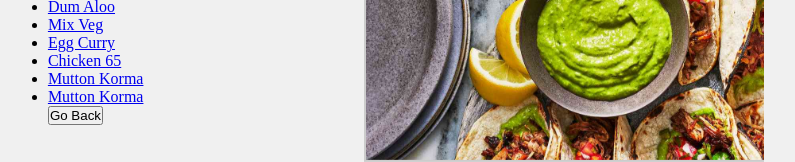
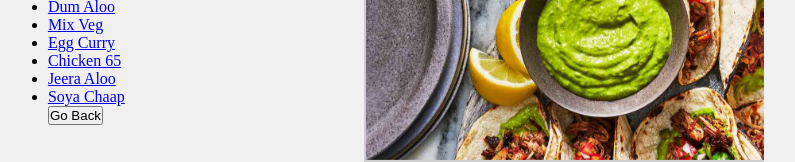
Before and after one commit to singh882/Flavoursome-Recipe-Book--CA3-Html-Shristi-Singh, a plain HTML site: page M recipes.html in a window 1280 px wide. Shown: the part 447-609 px from the top of the page, without its empty margins (234-1029 px from the left). Drawn offline with Linux system fonts and the light colour scheme.

Commit message:
Update M recipes.html

```diff
--- a/M recipes.html
+++ b/M recipes.html
@@ -87,8 +87,8 @@ body {
       <li><a href="Mix Veg.html" target="_blank">Mix Veg</a></li>
       <li><a href="Egg Curry.html" target="_blank">Egg Curry</a></li>
       <li><a href="Chicken 65.html" target="_blank">Chicken 65</a></li>
-      <li><a href="Jeera Aloo.html" target="_blank">Mutton Korma</a></li>
-      <li><a href="Soya Chaap.html" target="_blank">Mutton Korma</a></li>
+      <li><a href="Jeera Aloo.html" target="_blank">Jeera Aloo</a></li>
+      <li><a href="Soya Chaap.html" target="_blank">Soya Chaap</a></li>
 
 
     </ul>
```
